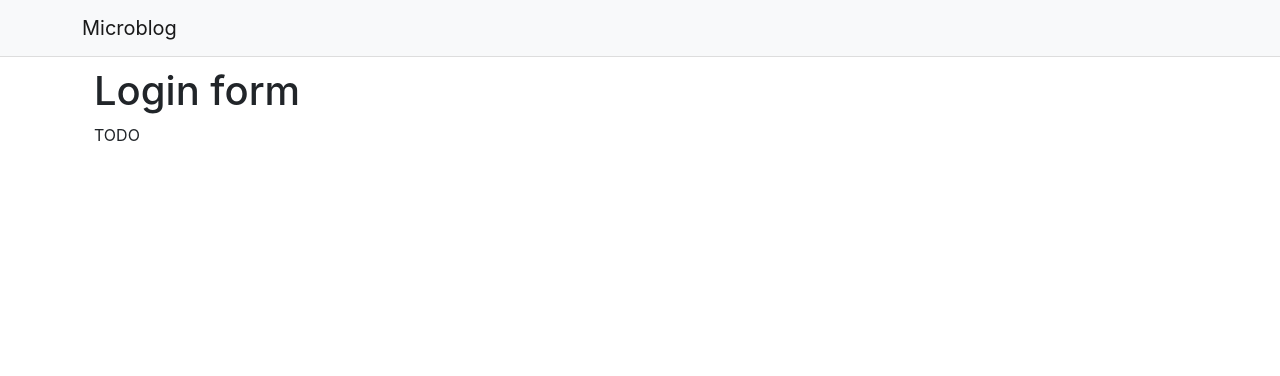
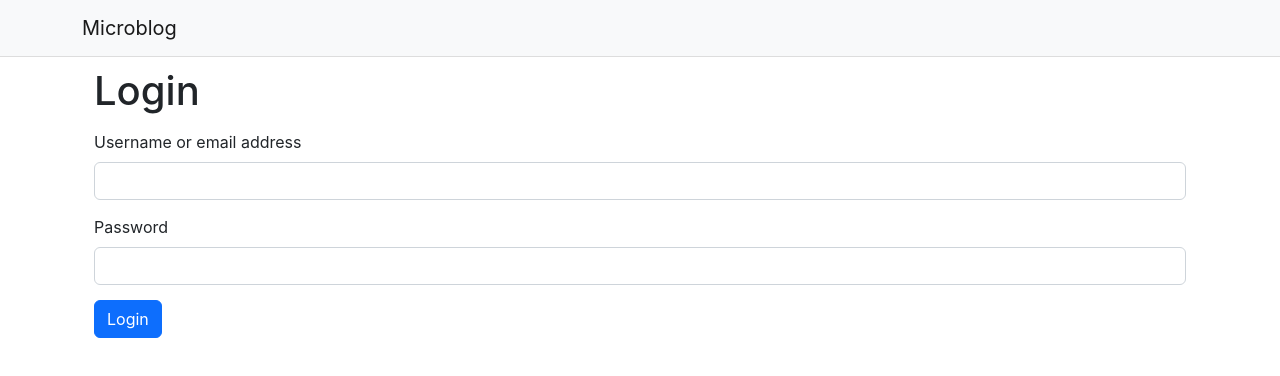
Before and after one commit to carlhinderer/react-intro, a React (Create React App) app in the folder grinberg_tutorial/project/react-microblog/: page /login in a window 1280 px wide. Shown: the top 376 px of the page. Built offline with nearby package versions, Linux system fonts and the light colour scheme; no server answers.

Commit message:
Implemented login page.

```diff
--- a/grinberg_tutorial/project/react-microblog/src/index.css
+++ b/grinberg_tutorial/project/react-microblog/src/index.css
@@ -79,3 +79,8 @@ code {
   margin-bottom: 10px;
   text-align: right;
 }
+
+.InputField {
+  margin-top: 15px;
+  margin-bottom: 15px;
+}
--- a/grinberg_tutorial/project/react-microblog/src/pages/LoginPage.js
+++ b/grinberg_tutorial/project/react-microblog/src/pages/LoginPage.js
@@ -1,10 +1,29 @@
+import { useState } from 'react';
+import Form from 'react-bootstrap/Form';
+import Button from 'react-bootstrap/Button';
 import Body from '../components/Body';
+import InputField from '../components/InputField';
 
 export default function LoginPage() {
+  const [formErrors, setFormErrors] = useState({});
+
+  const onSubmit = (ev) => {
+    ev.preventDefault();
+    console.log('handle form here');
+  };
+
   return (
     <Body>
-      <h1>Login form</h1>
-      <p>TODO</p>
+      <h1>Login</h1>
+      <Form onSubmit={onSubmit}>
+        <InputField
+          name="username" label="Username or email address"
+          error={formErrors.username} />
+        <InputField
+          name="password" label="Password" type="password"
+          error={formErrors.password} />
+        <Button variant="primary" type="submit">Login</Button>
+      </Form>
     </Body>
   );
 }
```
